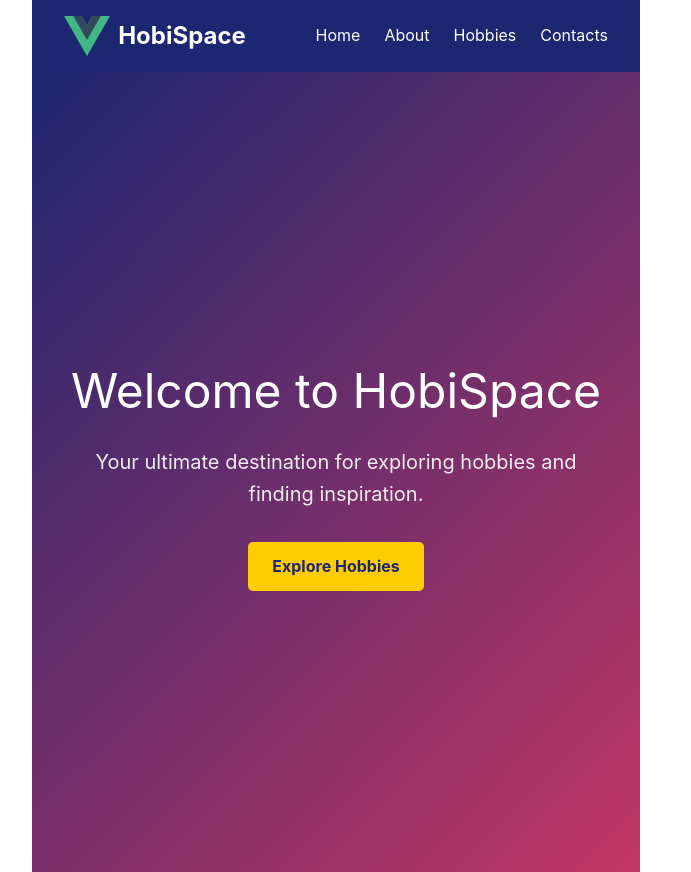
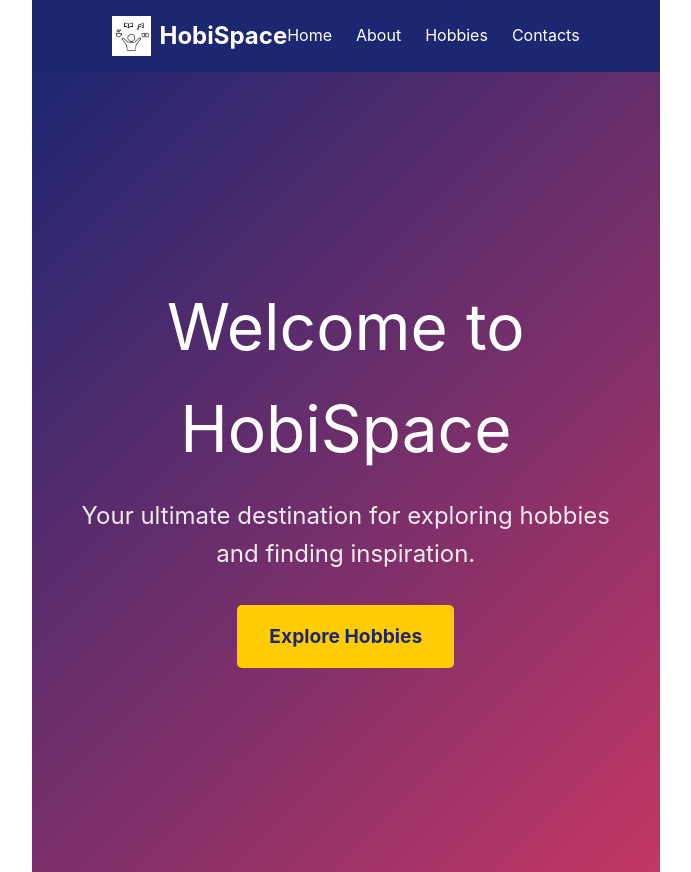
Before and after one commit to 23DP4SKrau/nosleguma_darbs, a Vue app: page / in a window 1280 px wide. Shown: the whole page, without its empty margins (0-691 px from the left). Built offline with nearby package versions, Linux system fonts and the light colour scheme.

Commit message:
added logo

```diff
--- a/src/components/HomePage.vue
+++ b/src/components/HomePage.vue
@@ -3,7 +3,7 @@
       <!-- Navigation Bar -->
       <header class="navbar">
         <div class="logo-container">
-          <img src="@/assets/logo.svg" alt="HobiSpace Logo" class="logo" />
+          <img src="@/assets/logo.jpg" alt="HobiSpace Logo" class="logo" />
           <span class="project-name">HobiSpace</span>
         </div>
         <nav>
@@ -102,6 +102,10 @@
   padding: 2rem;
 }
 
+.hero-content {
+  max-width: 800px;
+}
+
 .hero-content h1 {
   font-size: 3rem;
   margin-bottom: 1rem;
@@ -148,4 +152,23 @@
     gap: 1rem;
   }
 }
+
+@media (min-width: 1024px) {
+  .navbar {
+    padding: 1rem 5rem;
+  }
+
+  .hero-content h1 {
+    font-size: 4rem;
+  }
+
+  .hero-content p {
+    font-size: 1.5rem;
+  }
+
+  .cta-button {
+    font-size: 1.2rem;
+    padding: 1rem 2rem;
+  }
+}
 </style>
```
Also changed, not shown: src/assets/logo.jpg (added). Lines whose indentation alone changed are shown as unchanged.
